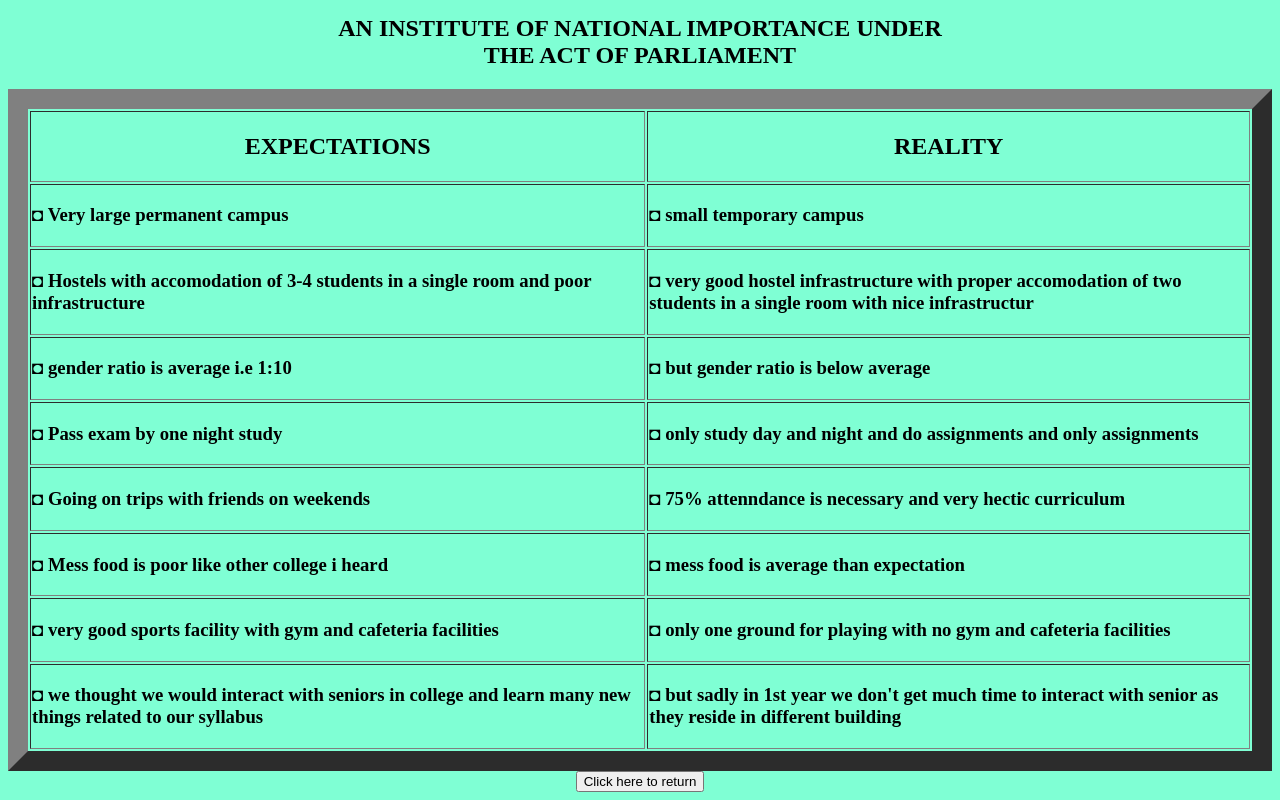
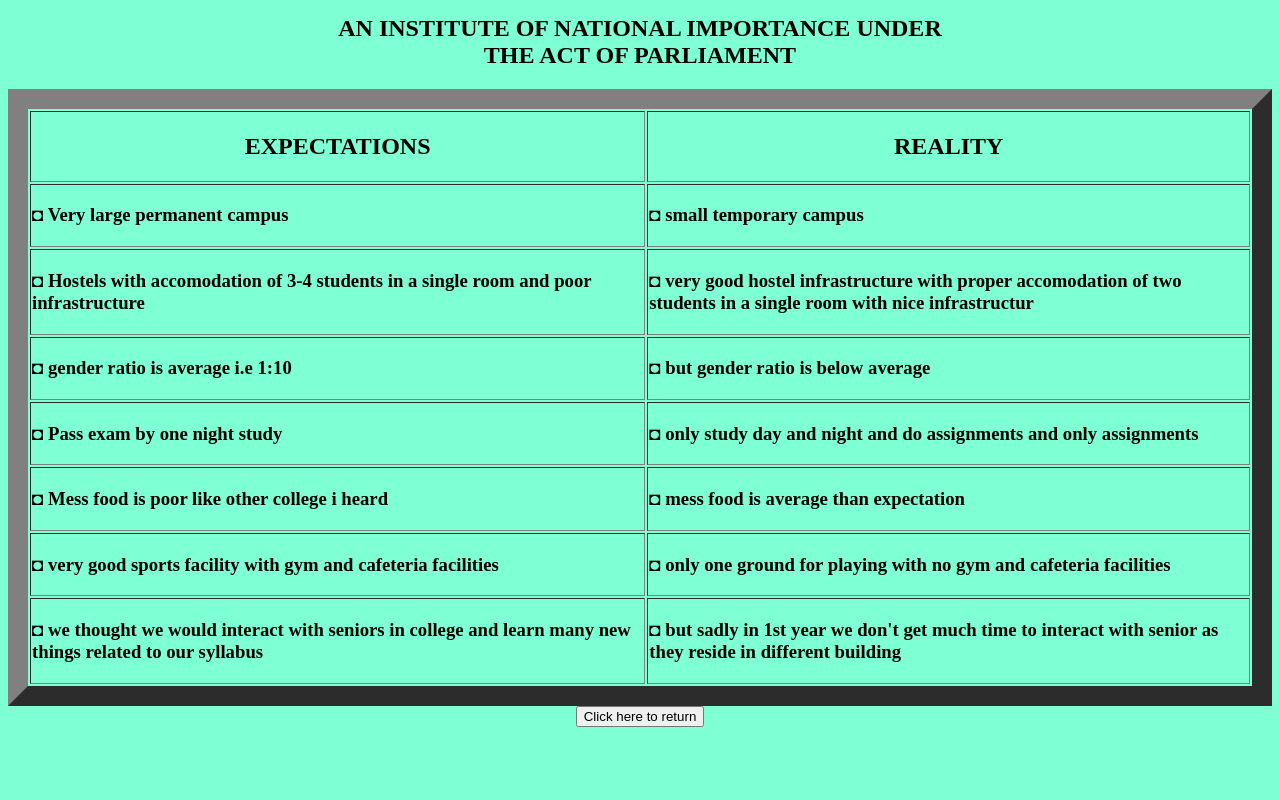
Before and after one commit to Vikasiiitrannchi/sdproject, a plain HTML site: page Home.html in a window 1280 px wide. Shown: the part 528-1328 px from the top of the page. After the commit the page ends 1263 px from the top, so only its background shows below. Drawn offline with Linux system fonts and the light colour scheme.

Commit message:
update changes

```diff
--- a/Home.html
+++ b/Home.html
@@ -83,18 +83,6 @@
         <tr>
             <td>
                 <h3>
-                    ◘ Going on trips with friends on weekends
-                </h3>
-            </td>
-            <td>
-                <h3>
-                    ◘ 75% attenndance is necessary and very hectic curriculum
-                </h3>
-            </td>
-        </tr>
-        <tr>
-            <td>
-                <h3>
                     ◘ Mess food is poor like other college i heard
                 </h3>
             </td>
```
